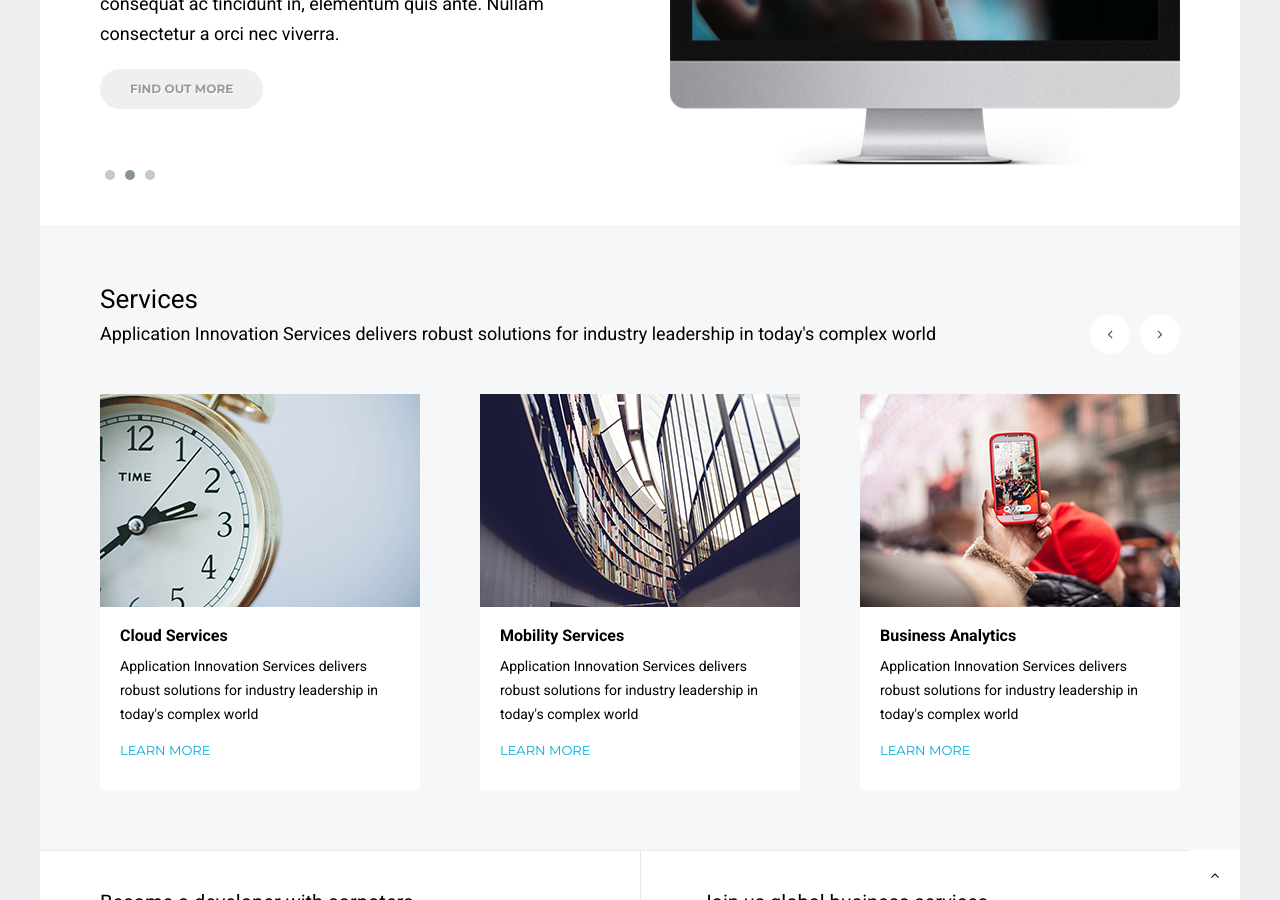
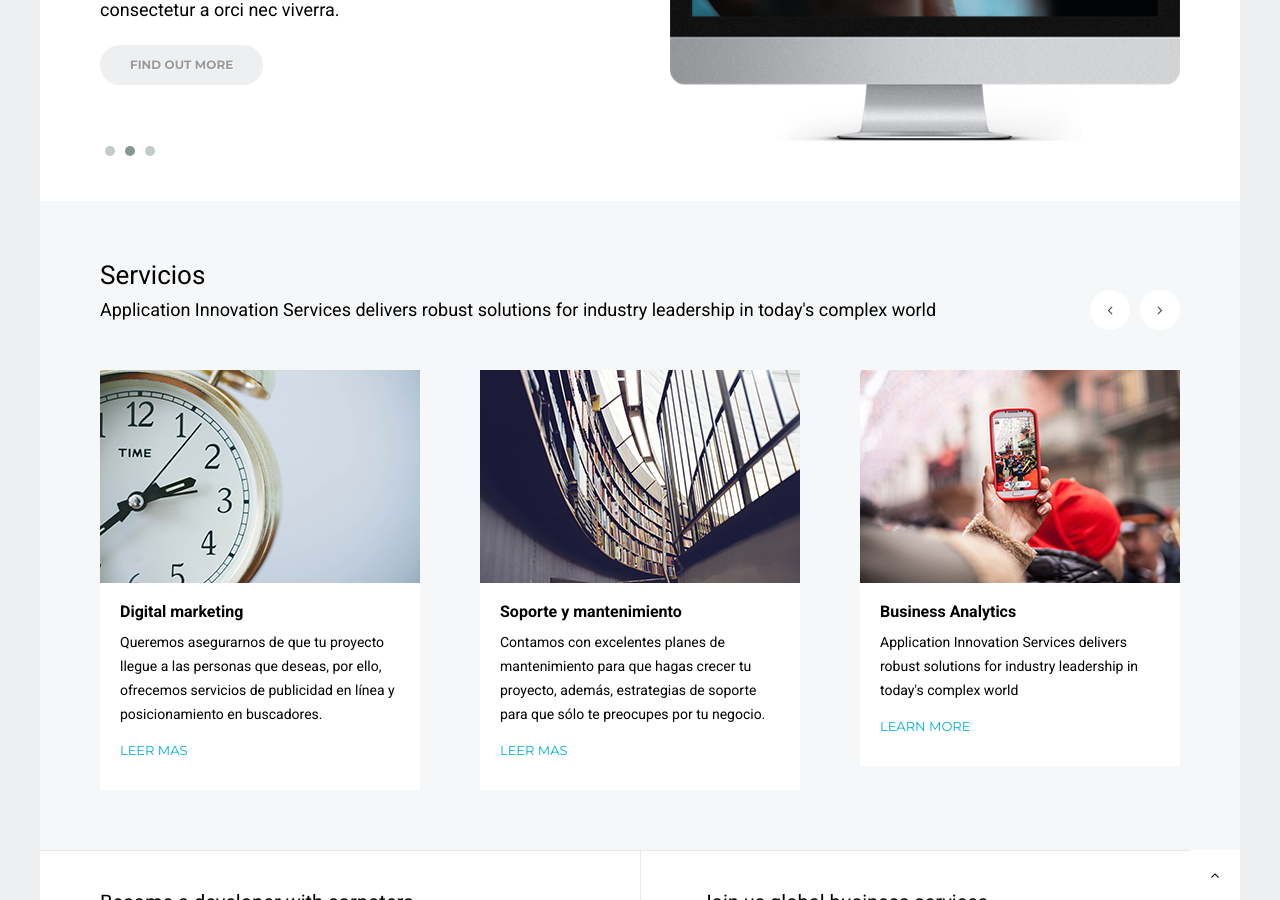
Before and after one commit to SolucionesWebCO/SolucionesWeb, a Jekyll site: the page built from index.html, in a window 1280 px wide and 900 px high, scrolled down 926 px. Built offline with Jekyll 4.4.1, drawn with Linux system fonts in a browser that asks for light colours; some of the changed text lies outside the part shown.

Commit message:
Content update on index

```diff
--- a/index.html
+++ b/index.html
@@ -10,10 +10,10 @@
             </div>
             <div class="slide-caption shadow">
                 <div class="caption-wrapper">
-                    <p class="text-2">YOUR DESIRES, YOUR CHOICES AND</p>
-                    <p class="text-1">YOUR TECHNOLOGY</p>
-                    <p class="text-3">Lorem ipsum dolor sit amet, consectetur adipiscing elit. Curabitur nec leo nec nibh feugiat rutrum. Nulla placerat ligula at elit ornare, nec laoreet dui gravida.</p>
-                    <p><a href="#" class="btn btn-black">FIND OUT MORE <i class="fa fa-angle-right right"></i></a></p>
+                    <p class="text-2">SOMOS UNA EMPRESA</p>
+                    <p class="text-1">INTEGRAL</p>
+                    <p class="text-3">Conoce mas sobre nosotros y nuestra forma de trabajo. Descubre que nos encanta lo que hacemos.</p>
+                    <p><a href="#" class="btn btn-black">LEER MAS <i class="fa fa-angle-right right"></i></a></p>
                 </div>
             </div>
         </li>
@@ -23,10 +23,10 @@
             </div>
             <div class="slide-caption shadow">
                 <div class="caption-wrapper">
-                    <p class="text-2">DESIGNED TO PIXEL PERFECTION</p>
-                    <p class="text-1">BECAUSE EVERY PIXEL MATTERS</p>
-                    <p class="text-3">Lorem ipsum dolor sit amet, consectetur adipiscing elit. Curabitur nec leo nec nibh feugiat rutrum. Nulla placerat ligula at elit ornare, nec laoreet dui gravida.</p>
-                    <p><a href="#" class="btn btn-black">FIND OUT MORE <i class="fa fa-angle-right right"></i></a></p>
+                    <p class="text-2">DEJALO EN BUENAS MANOS</p>
+                    <p class="text-1">TE AYUDAMOS A CRECER TU PROYECTO.</p>
+                    <p class="text-3">Conoce nuestros planes de mantenimientoy soporte.</p>
+                    <p><a href="#" class="btn btn-black">LEER MAS <i class="fa fa-angle-right right"></i></a></p>
                 </div>
             </div>
         </li>
@@ -36,10 +36,10 @@
             </div>
             <div class="slide-caption shadow">
                 <div class="caption-wrapper">
-                    <p class="text-2">APPLICATION INNOVATION SERVICES</p>
-                    <p class="text-1">IN TODAY'S COMPLEX WORLD</p>
-                    <p class="text-3">Lorem ipsum dolor sit amet, consectetur adipiscing elit. Curabitur nec leo nec nibh feugiat rutrum. Nulla placerat ligula at elit ornare, nec laoreet dui gravida.</p>
-                    <p><a href="#" class="btn btn-black">FIND OUT MORE <i class="fa fa-angle-right right"></i></a></p>
+                    <p class="text-2">DISEÑO WEB DE CALIDAD,</p>
+                    <p class="text-1">AL ALCANCE DE TODOS</p>
+                    <p class="text-3">Lanza tu negocio con una página web adaptable a todos los dispositivos móviles.</p>
+                    <p><a href="#" class="btn btn-black">LEER MAS <i class="fa fa-angle-right right"></i></a></p>
                 </div>
             </div>
         </li>
@@ -111,32 +111,32 @@
 
         <!-- Section Services -->
         <section class="site-block grey" id="section-services">
-            <h2 class="section-title">Services</h2>
+            <h2 class="section-title">Servicios</h2>
             <h4 class="section-desc">Application Innovation Services delivers robust solutions for industry leadership in today's complex world</h4>
             <div class="row large">
                 <div class="services-list type-one owl-two" id="owl-services">
                     <div class="col-md-12">
-                        <div class="sh-image"><a href="#"><img src="assets/img/service-1.jpg" alt="Service Name" class="img-full"></a></div>
+                        <div class="sh-image"><a href="#"><img src="assets/img/service-1.jpg" alt="Desarrollo de software" class="img-full"></a></div>
                         <div class="sh-desc">
-                            <h4>Business Analytics</h4>
-                            <p>Application Innovation Services delivers robust solutions for industry leadership in today's complex world</p>
-                            <p><a href="#" class="btn btn-link">LEARN MORE</a></p>
+                            <h4>Desarrollo de software</h4>
+                            <p>Desarrollamos aplicaciones a la medida que son fáciles de utilizar, construidas en plataformas robustas y desarrolladas bajo los mayores estándares de calidad.</p>
+                            <p><a href="#" class="btn btn-link">LEER MAS</a></p>
                         </div>
                     </div>
                     <div class="col-md-12">
-                        <div class="sh-image"><a href="#"><img src="assets/img/service-2.jpg" alt="Service Name" class="img-full"></a></div>
+                        <div class="sh-image"><a href="#"><img src="assets/img/service-2.jpg" alt="Digital marketing" class="img-full"></a></div>
                         <div class="sh-desc">
-                            <h4>Cloud Services</h4>
-                            <p>Application Innovation Services delivers robust solutions for industry leadership in today's complex world</p>
-                            <p><a href="#" class="btn btn-link">LEARN MORE</a></p>
+                            <h4>Digital marketing</h4>
+                            <p>Queremos asegurarnos de que tu proyecto llegue a las personas que deseas, por ello, ofrecemos servicios de publicidad en línea y posicionamiento en buscadores.</p>
+                            <p><a href="#" class="btn btn-link">LEER MAS</a></p>
                         </div>
                     </div>
                     <div class="col-md-12">
-                        <div class="sh-image"><a href="#"><img src="assets/img/service-3.jpg" alt="Service Name" class="img-full"></a></div>
+                        <div class="sh-image"><a href="#"><img src="assets/img/service-3.jpg" alt="Soporte y mantenimiento" class="img-full"></a></div>
                         <div class="sh-desc">
-                            <h4>Mobility Services</h4>
-                            <p>Application Innovation Services delivers robust solutions for industry leadership in today's complex world</p>
-                            <p><a href="#" class="btn btn-link">LEARN MORE</a></p>
+                            <h4>Soporte y mantenimiento</h4>
+                            <p>Contamos con excelentes planes de mantenimiento para que hagas crecer tu proyecto, además, estrategias de soporte para que sólo te preocupes por tu negocio.</p>
+                            <p><a href="#" class="btn btn-link">LEER MAS</a></p>
                         </div>
                     </div>
                     <div class="col-md-12">
```
